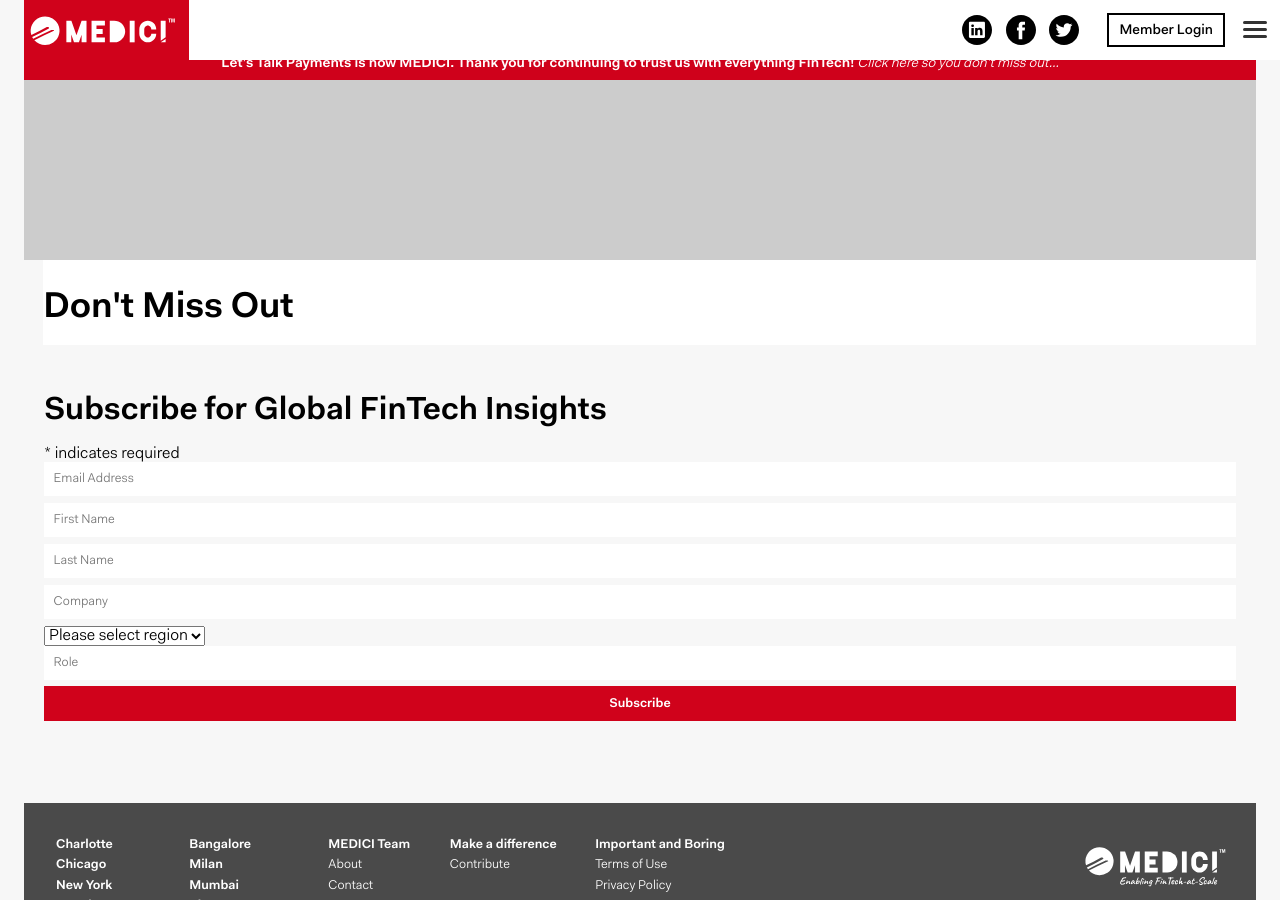
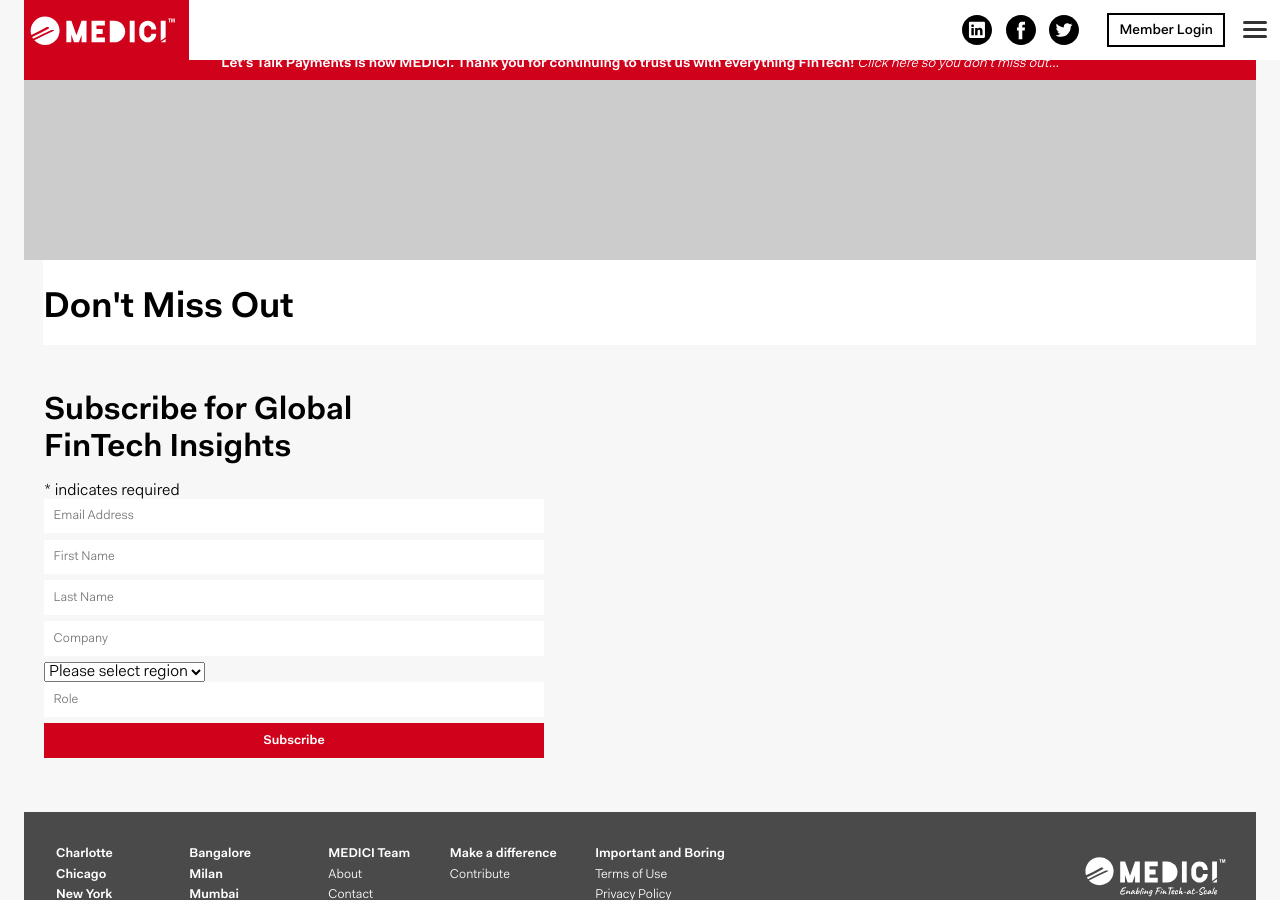
Before and after one commit to prasadltp/go, a Jekyll site: the page built from subscribe.markdown, in a window 1280 px wide and 900 px high. Built offline with Jekyll 4.4.1, drawn with Linux system fonts in a browser that asks for light colours; some web fonts are replaced; comment, search, counter and statistics services are not loaded.

Commit message:
Updated Subscribe

```diff
--- a/subscribe.markdown
+++ b/subscribe.markdown
@@ -5,7 +5,7 @@
 ---
 
 <!-- Begin MailChimp Signup Form -->
-<div id="mc_embed_signup">
+<div style="width:500px;" id="mc_embed_signup">
 <form action="https://letstalkpayments.us7.list-manage.com/subscribe/post?u=bc57d9187dbf177fa07614fbf&amp;id=aa5e7321a3" method="post" id="mc-embedded-subscribe-form" name="mc-embedded-subscribe-form" class="validate" target="_blank" novalidate>
     <div id="mc_embed_signup_scroll">
 	<h2>Subscribe for Global FinTech Insights</h2>
```
